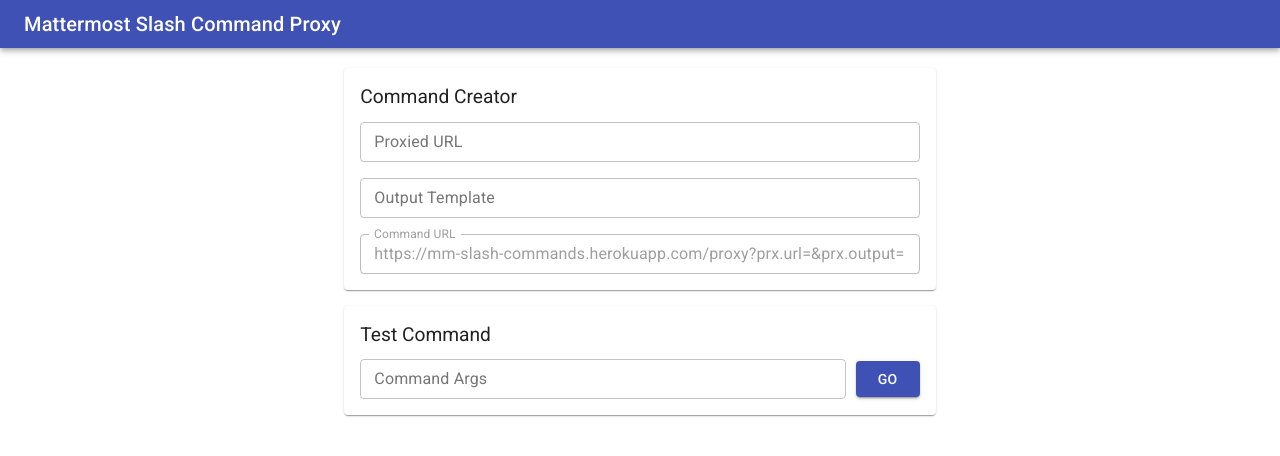
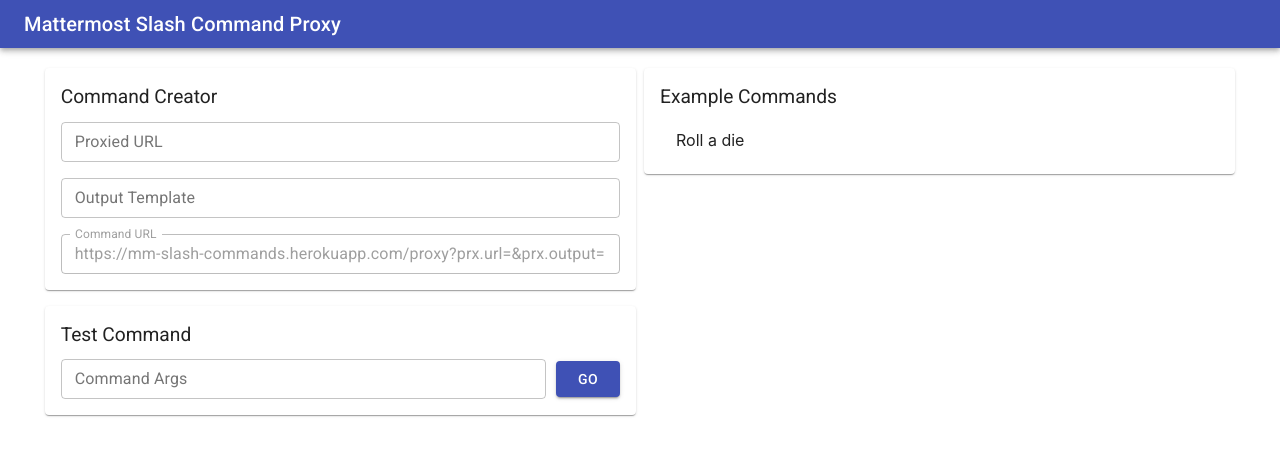
Before and after one commit to Vampiro/slash-command-proxy, a React (Create React App) app in the folder client/: page / in a window 1280 px wide. Shown: the top 456 px of the page. Built offline with nearby package versions, Linux system fonts and the light colour scheme.

Commit message:
Added examples list. Improved state management.

```diff
--- a/client/src/components/CommandCreator.scss
+++ /dev/null
@@ -1,2 +0,0 @@
-.CommandCreator {
-}
--- a/client/src/components/CommandCreator.tsx
+++ b/client/src/components/CommandCreator.tsx
@@ -1,7 +1,6 @@
 import { Card, CardContent, CardHeader, TextField } from "@material-ui/core";
 import React, { ChangeEvent, useEffect, useState } from "react";
 import { createCommandUrl } from "../Utils";
-import "./CommandCreator.scss";
 
 type CommandCreatorProps = {
   onOutputTemplateChange?: (outputTemplate: string) => void;
@@ -16,36 +15,37 @@
 // command args: 20
 
 function CommandCreator(props: CommandCreatorProps) {
-  const [outputTemplate, setOutputTemplate] = useState<string>(
+  const [proxiedUrl, setProxiedUrl] = useState(props.proxiedUrl ?? "");
+  const [outputTemplate, setOutputTemplate] = useState(
     props.outputTemplate ?? ""
   );
-  const [proxiedUrl, setProxiedUrl] = useState<string>(props.proxiedUrl ?? "");
 
-  const { onOutputTemplateChange, onProxiedUrlChange } = props;
+  // needed in the event that the props are ever changed.
   useEffect(() => {
-    if (onOutputTemplateChange) {
-      onOutputTemplateChange(outputTemplate);
+    if (props.proxiedUrl) {
+      setProxiedUrl(props.proxiedUrl);
     }
-  }, [outputTemplate, onOutputTemplateChange]);
 
-  useEffect(() => {
-    if (onProxiedUrlChange) {
-      onProxiedUrlChange(proxiedUrl);
+    if (props.outputTemplate) {
+      setOutputTemplate(props.outputTemplate);
     }
-  }, [proxiedUrl, onProxiedUrlChange]);
+  }, [props]);
 
   // handler for proxied url text field
   const handleProxiedUrlChange = (event: ChangeEvent<HTMLInputElement>) => {
     setProxiedUrl(event.target.value);
+    if (props.onProxiedUrlChange) {
+      props.onProxiedUrlChange(event.target.value);
+    }
   };
 
   // handler for output template text field
   const handleOutputTemplateChange = (event: ChangeEvent<HTMLInputElement>) => {
     setOutputTemplate(event.target.value);
+    if (props.onOutputTemplateChange) {
+      props.onOutputTemplateChange(event.target.value);
+    }
   };
-
-  // create the command url
-  const commandUrl = createCommandUrl(proxiedUrl, outputTemplate);
 
   return (
     <div className="CommandCreator">
@@ -53,21 +53,21 @@
         <CardHeader title="Command Creator" />
         <CardContent>
           <TextField
-            defaultValue={proxiedUrl}
             fullWidth
             label="Proxied URL"
             multiline
             onChange={handleProxiedUrlChange}
             size="small"
+            value={proxiedUrl}
             variant="outlined"
           ></TextField>
           <TextField
-            defaultValue={outputTemplate}
             fullWidth
             label="Output Template"
             multiline
             onChange={handleOutputTemplateChange}
             size="small"
+            value={outputTemplate}
             variant="outlined"
           ></TextField>
           <TextField
@@ -76,7 +76,7 @@
             label="Command URL"
             multiline
             size="small"
-            value={commandUrl}
+            value={createCommandUrl(proxiedUrl, outputTemplate)}
             variant="outlined"
           ></TextField>
         </CardContent>
--- a/client/src/components/CommandTest.tsx
+++ b/client/src/components/CommandTest.tsx
@@ -7,33 +7,41 @@
   TextField,
 } from "@material-ui/core";
 import Axios from "axios";
-import React, { ChangeEvent, useState } from "react";
+import React, { ChangeEvent, useEffect, useState } from "react";
 import { createCommandUrlForTest } from "../Utils";
+
 import "./CommandTest.scss";
 
 type CommandTestProps = {
+  args?: string;
+  onArgsChange?: (args: string) => void;
   outputTemplate: string;
   proxiedUrl: string;
-  args?: string;
 };
 
 function CommandTest(props: CommandTestProps) {
   const [args, setArgs] = useState<string>(props.args ?? "");
   const [testResult, setTestResult] = useState<string>("");
 
+  // needed in the event that the props are ever changed.
+  useEffect(() => {
+    if (props.args) {
+      setArgs(props.args);
+    }
+  }, [props]);
+
   const handleArgsChange = (event: ChangeEvent<HTMLInputElement>) => {
     setArgs(event.target.value);
+    if (props.onArgsChange) {
+      props.onArgsChange(event.target.value);
+    }
   };
-
-  const commandUrl = createCommandUrlForTest(
-    props.proxiedUrl,
-    props.outputTemplate,
-    args
-  );
 
   const handleGoClick = async () => {
     try {
-      const response = await Axios.get(commandUrl);
+      const response = await Axios.get(
+        createCommandUrlForTest(props.proxiedUrl, props.outputTemplate, args)
+      );
       setTestResult(response.data.text);
     } catch (error) {
       setTestResult(`An error occurred: ${error}`);
@@ -53,6 +61,7 @@
                 multiline
                 onChange={handleArgsChange}
                 size="small"
+                value={args}
                 variant="outlined"
               ></TextField>
             </Grid>
@@ -68,6 +77,7 @@
               </Button>
             </Grid>
           </Grid>
+          <div>{props.proxiedUrl}</div>
           <div>{testResult}</div>
         </CardContent>
       </Card>
--- /dev/null
+++ b/client/src/components/ExampleList.tsx
@@ -0,0 +1,54 @@
+import {
+  Card,
+  CardContent,
+  CardHeader,
+  List,
+  ListItem,
+} from "@material-ui/core";
+import React from "react";
+import examples from "../examples";
+import "./CommandTest.scss";
+
+type ExampleListProps = {
+  onExampleSelect?: (
+    proxiedUrl: string,
+    outputTemplate: string,
+    args: string
+  ) => void;
+};
+
+function ExampleList(props: ExampleListProps) {
+  const handleExampleClick = (index: number) => {
+    if (props.onExampleSelect) {
+      props.onExampleSelect(
+        examples[index].proxiedUrl,
+        examples[index].outputTemplate,
+        examples[index].args
+      );
+    }
+  };
+
+  const listItems = examples.map((example, index) => (
+    <ListItem
+      button
+      key={example.title}
+      onClick={() => {
+        handleExampleClick(index);
+      }}
+    >
+      {example.title}
+    </ListItem>
+  ));
+  return (
+    <div className="CommandTest">
+      <Card>
+        <CardHeader title="Example Commands" />
+        <CardContent>
+          <List>{listItems}</List>
+        </CardContent>
+      </Card>
+    </div>
+  );
+}
+
+export default ExampleList;
--- /dev/null
+++ b/client/src/examples.ts
@@ -0,0 +1,9 @@
+export default [
+  {
+    title: "Roll a die",
+    description: "Roll n-sided die.",
+    proxiedUrl: "http://roll.diceapi.com/json/d((args[0]))",
+    outputTemplate: "You rolled a ((res.dice[0].value))",
+    args: "20",
+  },
+];
--- a/client/src/pages/CommandCreatorPage.scss
+++ b/client/src/pages/CommandCreatorPage.scss
@@ -2,15 +2,12 @@
   display: flex;
   justify-content: center;
 
-  .command-creator {
-  }
-
-  .command-test {
+  .command-test-wrapper {
     margin-top: 16px;
   }
 
   .left-col {
-    // margin-right: 4px;
+    margin-right: 4px;
     width: 48%;
   }
 
--- a/client/src/pages/CommandCreatorPage.tsx
+++ b/client/src/pages/CommandCreatorPage.tsx
@@ -2,11 +2,27 @@
 import React, { useState } from "react";
 import CommandCreator from "../components/CommandCreator";
 import CommandTest from "../components/CommandTest";
+import ExampleList from "../components/ExampleList";
 import "./CommandCreatorPage.scss";
 
 function CommandCreatorPage() {
+  const [args, setArgs] = useState<string>("");
   const [outputTemplate, setOutputTemplate] = useState<string>("");
   const [proxiedUrl, setProxiedUrl] = useState<string>("");
+
+  const handleArgsChange = (args: string) => {
+    setArgs(args);
+  };
+
+  const handleExampleSelect = (
+    proxiedUrl: string,
+    outputTemplate: string,
+    args: string
+  ) => {
+    setArgs(args);
+    setOutputTemplate(outputTemplate);
+    setProxiedUrl(proxiedUrl);
+  };
 
   const handleOutputTemplateChange = (outputTemplate: string) => {
     setOutputTemplate(outputTemplate);
@@ -20,22 +36,24 @@
     <Container maxWidth="xl">
       <div className="CommandCreatorPage">
         <div className="left-col">
-          <div className="command-creator">
           <CommandCreator
             onOutputTemplateChange={handleOutputTemplateChange}
             onProxiedUrlChange={handleProxiedUrlChange}
             outputTemplate={outputTemplate}
             proxiedUrl={proxiedUrl}
           ></CommandCreator>
-          </div>
-          <div className="command-test">
+          <div className="command-test-wrapper">
             <CommandTest
+              args={args}
+              onArgsChange={handleArgsChange}
               outputTemplate={outputTemplate}
               proxiedUrl={proxiedUrl}
             ></CommandTest>
           </div>
         </div>
-        {/* <div className="right-col"></div> */}
+        <div className="right-col">
+          <ExampleList onExampleSelect={handleExampleSelect}></ExampleList>
+        </div>
       </div>
     </Container>
   );
```
Lines whose indentation alone changed are shown as unchanged.
